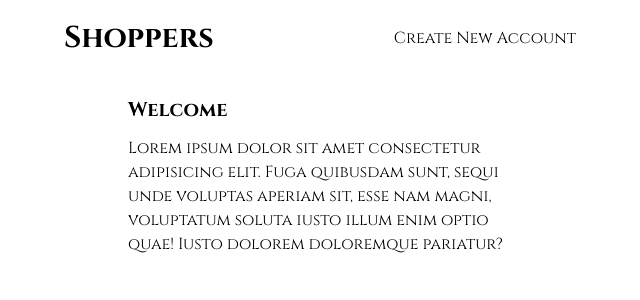
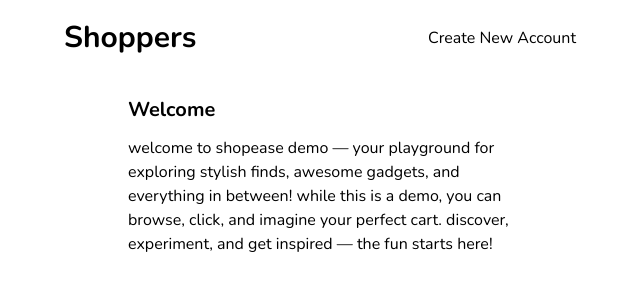
Before and after one commit to milkyascodes/shoppingCart, a React (Vite) app: page / in a window 1280 px wide. Shown: the top 300 px of the page, without its empty margins (320-960 px from the left). Built offline with nearby package versions, Linux system fonts and the light colour scheme; no server answers.

Commit message:
added logout and protected routes

```diff
--- a/src/App.jsx
+++ b/src/App.jsx
@@ -1,4 +1,9 @@
-import { BrowserRouter as Router, Route, Routes } from "react-router-dom";
+import {
+  BrowserRouter as Router,
+  Route,
+  Routes,
+  Navigate,
+} from "react-router-dom";
 import ProductList from "./components/ProductList";
 import Cart from "./components/Cart";
 import Navbar from "./components/Navbar";
@@ -8,9 +13,11 @@ import Home from "./components/Home";
 import { useDispatch } from "react-redux";
 import { useEffect } from "react";
 import { getCurrentUser } from "./features/authentication/authSlice";
+import PrivateRoute from "./components/PrivateRoute";
 
 function App() {
   const dispatch = useDispatch();
+
   useEffect(() => {
     dispatch(getCurrentUser());
   }, [dispatch]);
@@ -19,10 +26,25 @@ function App() {
       <Navbar />
       <Routes>
         <Route path="/" element={<Home />} />
+        <Route
+          path="/products"
+          element={
+            <PrivateRoute>
+              <ProductList />
+            </PrivateRoute>
+          }
+        />
+        <Route
+          path="/cart"
+          element={
+            <PrivateRoute>
+              <Cart />
+            </PrivateRoute>
+          }
+        />
         <Route path="/register" element={<Register />} />
         <Route path="/login" element={<Login />} />
-        <Route path="/products" element={<ProductList />} />
-        <Route path="/cart" element={<Cart />} />
+        <Route path="*" element={<Navigate to="/" replace />} />
       </Routes>
     </Router>
   );
--- a/src/components/Cart.jsx
+++ b/src/components/Cart.jsx
@@ -15,7 +15,7 @@ function Cart() {
     <div className="w-full mx-auto max-w-lg">
       <div className="flex justify-between items-center mb-10">
         <button
-          onClick={() => navigate("/")}
+          onClick={() => navigate("/products")}
           className=" text-black rounded-md"
         >
           ← Continue Shopping
--- a/src/components/Home.jsx
+++ b/src/components/Home.jsx
@@ -2,10 +2,11 @@ function Home() {
   return (
     <div className="w-full mx-auto max-w-sm">
       <h1 className="font-bold text-xl mb-3">Welcome</h1>
-      <p>
-        Lorem ipsum dolor sit amet consectetur adipisicing elit. Fuga quibusdam
-        sunt, sequi unde voluptas aperiam sit, esse nam magni, voluptatum soluta
-        iusto illum enim optio quae! Iusto dolorem doloremque pariatur?
+      <p className="lowercase    ">
+        Welcome to ShopEase Demo — your playground for exploring stylish finds,
+        awesome gadgets, and everything in between! While this is a demo, you
+        can browse, click, and imagine your perfect cart. Discover, experiment,
+        and get inspired — the fun starts here!
       </p>
     </div>
   );
--- a/src/components/Navbar.jsx
+++ b/src/components/Navbar.jsx
@@ -1,12 +1,15 @@
 import { useEffect } from "react";
-import { useSelector } from "react-redux";
+import { useDispatch, useSelector } from "react-redux";
 import { Link, useLocation } from "react-router-dom";
+import { logout } from "../features/authentication/authSlice";
 
 function Navbar() {
+  const auth = useSelector((state) => state.auth);
   const { items: cartItems } = useSelector((state) => state.cart);
 
   const location = useLocation();
 
+  const dispatch = useDispatch();
   function getLinkInfo(path) {
     switch (path) {
       case "/":
@@ -16,13 +19,11 @@ function Navbar() {
       case "/register":
         return { to: "/login", text: "Login" };
       default:
-        return { to: "/register", text: "Register" };
+        return { to: "/register", text: "Create New Account" };
     }
   }
 
   const { to, text } = getLinkInfo(location.pathname);
-
-  const isLoggedIn = false;
 
   useEffect(() => {
     getLinkInfo(location);
@@ -34,14 +35,16 @@ function Navbar() {
         Shoppers
       </Link>
 
-      {isLoggedIn ? (
+      {!auth.currentUser ? (
+        <div>
+          <Link to={to}>{text}</Link>
+        </div>
+      ) : (
         <div className="flex items-center gap-5">
-          <Link to="/">Home</Link>
-
+          <Link to="/products"> Products</Link>
           <Link to="/cart">
             <div className="relative">
               <button className="p-2  rounded"> 🛒</button>
-
               {cartItems.length !== 0 && (
                 <span className="absolute transition-all -top-2 -right-2 flex items-center justify-center w-5 h-5 text-xs text-white bg-red-500 rounded-full">
                   {cartItems.length}
@@ -49,10 +52,15 @@ function Navbar() {
               )}
             </div>
           </Link>
-        </div>
-      ) : (
-        <div>
-          <Link to={to}>{text}</Link>
+          <button
+            onClick={() => {
+              dispatch(logout());
+              console.log("log", logout);
+            }}
+            className=" font-bold"
+          >
+            Log out
+          </button>{" "}
         </div>
       )}
     </nav>
--- /dev/null
+++ b/src/components/PrivateRoute.jsx
@@ -0,0 +1,12 @@
+import { Navigate } from "react-router-dom";
+import { useSelector } from "react-redux";
+
+export default function PrivateRoute({ children }) {
+  const auth = useSelector((state) => state.auth);
+  console.log("user is ", auth.currentUser);
+
+  if (!auth.currentUser) {
+    return <Navigate to="/" replace />;
+  }
+  return children;
+}
--- a/src/components/ProductList.jsx
+++ b/src/components/ProductList.jsx
@@ -5,12 +5,11 @@ import { addToCart } from "../features/shoppingCart/cartSlice";
 
 function ProductList() {
   const { items: products, status } = useSelector((state) => state.products);
+
+  const [selectedCategory, setSelectedCategory] = useState("all");
   const dispatch = useDispatch();
-  const [selectedCategory, setSelectedCategory] = useState("all");
   useEffect(() => {
     if (status === "idle") {
-      console.log("idle");
-
       dispatch(fetchProducts());
     }
   }, [status]);
@@ -35,9 +34,9 @@ function ProductList() {
               <button
                 className={`  ${
                   selectedCategory === category
-                    ? "bg-blue-500 text-white" // selected
-                    : "bg-gray-200 text-gray-800" // not selected
-                } px-3 py-1 bg-gray-200 rounded-full text-sm`}
+                    ? "bg-blue-500 text-white"
+                    : "bg-gray-200 text-gray-800"
+                } px-3 py-1  rounded-full text-sm`}
                 key={category}
                 onClick={() => setSelectedCategory(category)}
               >
--- a/src/features/authentication/authSlice.js
+++ b/src/features/authentication/authSlice.js
@@ -54,6 +54,11 @@ export const getCurrentUser = createAsyncThunk(
     }
   },
 );
+export const logout = createAsyncThunk("auth/logout", async () => {
+  console.log("loggin out");
+
+  localStorage.removeItem("accessToken");
+});
 
 const authSlice = createSlice({
   name: "auth",
@@ -97,12 +102,18 @@ const authSlice = createSlice({
       .addCase(getCurrentUser.fulfilled, (state, action) => {
         state.isLoading = false;
         state.currentUser = action.payload;
+        console.log("user user");
       })
       .addCase(getCurrentUser.rejected, (state, action) => {
         state.isLoading = false;
         state.currentUser = null;
-        state.error = action.payload; // capture server or network errors
-        console.log("user failed:", action.payload);
+        state.error = action.payload;
+        // capture server or network errors
+        console.log("Current User:", action.payload);
+      })
+      .addCase(logout.fulfilled, (state) => {
+        state.isLoading = false;
+        state.currentUser = null;
       });
   },
 });
--- a/src/index.css
+++ b/src/index.css
@@ -1,5 +1,4 @@
-@import url('https://fonts.googleapis.com/css2?family=Cinzel:wght@400;600;700&display=swap');
-
+@import url('https://fonts.googleapis.com/css2?family=Cinzel:wght@400..900&family=Nunito:ital,wght@0,200..1000;1,200..1000&display=swap');
 @tailwind base;
 @tailwind components;
 @tailwind utilities;
@@ -10,7 +9,7 @@
 
 body {
   padding: 20px;
-  font-family: "Cinzel", serif;
+  font-family: "Nunito", serif;
   margin: 0;
 
 }
--- a/src/main.jsx
+++ b/src/main.jsx
@@ -6,9 +6,9 @@ import { Provider } from "react-redux";
 import { store } from "./app/store.js";
 
 createRoot(document.getElementById("root")).render(
-  <StrictMode>
-    <Provider store={store}>
-      <App />
-    </Provider>
-  </StrictMode>,
+  // <StrictMode>
+  <Provider store={store}>
+    <App />
+  </Provider>,
+  /* </StrictMode>, */
 );
--- a/tailwind.config.js
+++ b/tailwind.config.js
@@ -4,6 +4,7 @@ export default {
     extend: {
       fontFamily: {
         cinzel: ["Cinzel", "sans-serif"],
+        nunito: ["Nunito", "sans-serif"],
       },
     },
   },
```
